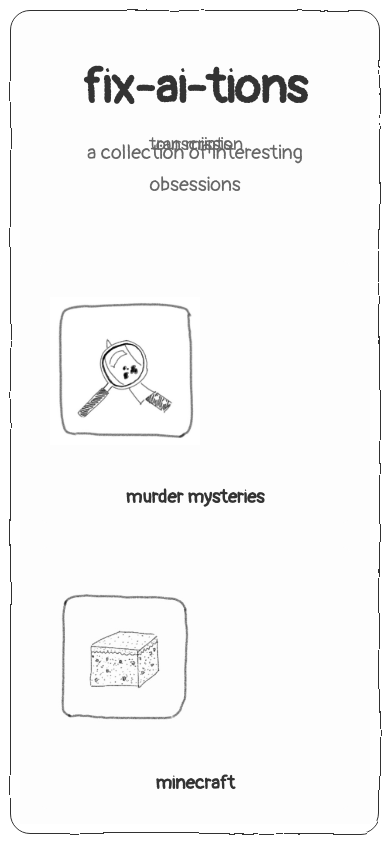
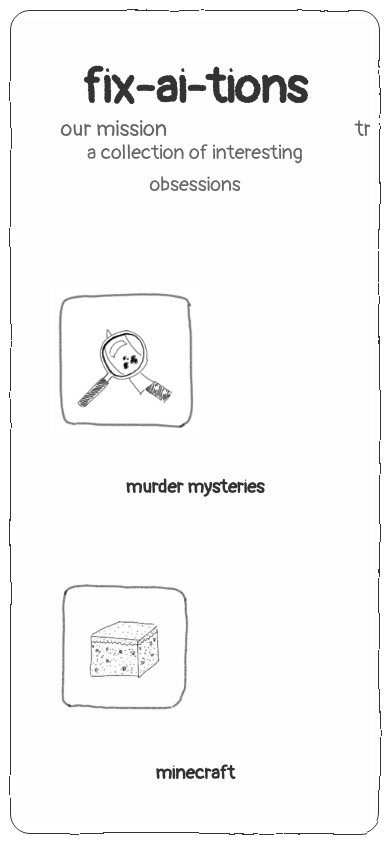
Before and after one commit to singhh5050/fixaitions, a website: page index.html in a window 390 px wide. Drawn offline with Linux system fonts and the light colour scheme.

Commit message:
fixed 3 column structure

```diff
--- a/index.html
+++ b/index.html
@@ -115,12 +115,14 @@
     <div class="content-area">
         <div class="container">
             <div class="header">
-                <h1>fix-ai-tions</h1>
-                <p>a collection of interesting obsessions</p>
-                <div class="nav-container">
-                    <a href="our-mission.html" class="mission-link nav-links">our mission</a>
-                    <a href="transcripts.html" class="transcripts-link nav-links">transcripts</a>
+                <a href="our-mission.html" class="mission-link nav-links">our mission</a>
+
+                <div class="title-container">
+                    <h1>fix-ai-tions</h1>
+                    <p>a collection of interesting obsessions</p>
                 </div>
+
+                <a href="transcripts.html" class="transcripts-link nav-links">transcripts</a>
             </div>
 
             <div class="grid">
--- a/responsive.css
+++ b/responsive.css
@@ -84,37 +84,30 @@
         font-size: 16px;
     }
 
-    /* Reposition mission and transcripts links below the title */
-    .mission-link, .transcripts-link, .nav-links {
-        position: static;
-        display: block;
-        text-align: center;
-        margin: 10px auto;
-        transform: none;
-        z-index: 10;
+    /* Update header grid for smaller screens but maintain 3 columns */
+    .header {
+        grid-template-columns: 1fr auto 1fr;
+        gap: 10px;
+        margin-bottom: 20px;
+    }
+
+    .mission-link, .transcripts-link {
+        font-size: 18px;
+    }
+
+    .mission-link {
+        padding-left: 5px;
+    }
+
+    .transcripts-link {
+        padding-right: 5px;
     }
 
     /* Create a layout for the links below the title */
-    .header {
-        display: flex;
-        flex-direction: column;
-        align-items: center;
-        padding-bottom: 10px;
-    }
-
-    /* Style the navigation links to be horizontally centered */
-    .header .nav-links {
-        margin: 5px 0;
-        padding: 5px 10px;
-    }
-
-    /* Create a navigation container for the links */
     .header .nav-container {
         display: flex;
         flex-direction: row;
-        justify-content: center;
-        gap: 20px;
-        margin-top: 10px;
+        justify-content: space-between;
         width: 100%;
         z-index: 10;
     }
@@ -130,17 +123,67 @@
         gap: 15px;
     }
 
+    /* Adjust title and keep it centered */
     .header h1 {
-        font-size: 28px;
+        font-size: 24px;
+        margin-bottom: 10px;
+    }
+
+    .header p {
+        font-size: 14px;
+    }
+
+    /* Ensure minimum widths to prevent overlap */
+    .header .title-container {
+        min-width: 140px;
+    }
+
+    /* Keep 3-column layout but reduce font size further */
+    .mission-link, .transcripts-link {
+        font-size: 16px;
+        min-width: 80px;
+    }
+
+    .mission-link {
+        padding-left: 0;
+    }
+
+    .transcripts-link {
+        padding-right: 0;
     }
 
     /* Ensure the links have enough space and are easy to tap */
     .header .nav-links {
-        font-size: 18px;
-        padding: 8px 15px;
-        margin: 10px 0;
+        padding: 5px;
     }
 
+    /* Keep 3-column layout but adjust sizes for very small screens */
+    .header {
+        grid-template-columns: 1fr auto 1fr;
+        margin-bottom: 15px;
+        gap: 10px;
+    }
+
+    /* For extremely small screens, adjust further */
+    @media (max-width: 360px) {
+        .header h1 {
+            font-size: 20px;
+        }
+
+        .header p {
+            font-size: 12px;
+        }
+
+        .mission-link, .transcripts-link {
+            font-size: 14px;
+        }
+
+        .header {
+            gap: 5px;
+        }
+    }
+
+    /* Rest of the existing styles */
     .chat-container {
         height: auto;
         min-height: 70vh;
--- a/styles.css
+++ b/styles.css
@@ -427,16 +427,27 @@
     }
 }
 
-/* Header and navigation styling */
+/* Update header structure to use a 3-column grid layout */
 .header {
+    display: grid;
+    grid-template-columns: 1fr auto 1fr;
+    align-items: center;
+    margin-bottom: 30px;
+    width: 100%;
+    gap: 20px;
+    min-height: 100px; /* Ensure there's enough vertical space */
+}
+
+.header .title-container {
+    grid-column: 2;
     text-align: center;
-    margin-bottom: 30px;
-    position: relative;
+    min-width: 200px; /* Ensure title has enough space */
 }
 
 .header h1 {
     font-size: 48px;
     margin-bottom: 10px;
+    white-space: nowrap; /* Prevent title from wrapping */
 }
 
 .header p {
@@ -444,45 +455,42 @@
     color: #666;
 }
 
-/* Navigation container for larger screens */
-.nav-container {
-    position: absolute;
-    top: 50%;
-    transform: translateY(-50%);
-    width: 100%;
-    pointer-events: none; /* Allow clicks to pass through container */
-}
-
-.transcripts-link {
-    position: absolute;
-    right: 5%;
-    top: 50%;
-    transform: translateY(-50%);
+/* Remove absolute positioning for navigation links */
+.mission-link {
+    grid-column: 1;
+    text-align: left;
     font-size: 22px;
     color: #666;
     text-decoration: none;
     transition: color 0.2s ease;
-    pointer-events: auto; /* Re-enable clicks on the link */
+    justify-self: start;
+    padding-left: 20px;
+    min-width: 120px; /* Ensure link has enough space */
+}
+
+.mission-link:hover {
+    color: #333;
+}
+
+.transcripts-link {
+    grid-column: 3;
+    text-align: right;
+    font-size: 22px;
+    color: #666;
+    text-decoration: none;
+    transition: color 0.2s ease;
+    justify-self: end;
+    padding-right: 20px;
+    min-width: 120px; /* Ensure link has enough space */
 }
 
 .transcripts-link:hover {
     color: #333;
 }
 
-.mission-link {
-    position: absolute;
-    left: 5%;
-    top: 50%;
-    transform: translateY(-50%);
-    font-size: 22px;
-    color: #666;
-    text-decoration: none;
-    transition: color 0.2s ease;
-    pointer-events: auto; /* Re-enable clicks on the link */
-}
-
-.mission-link:hover {
-    color: #333;
+/* Modify navigation container to fit in the grid */
+.nav-container {
+    width: auto;
 }
 
 /* Add or update back link styling */
```
